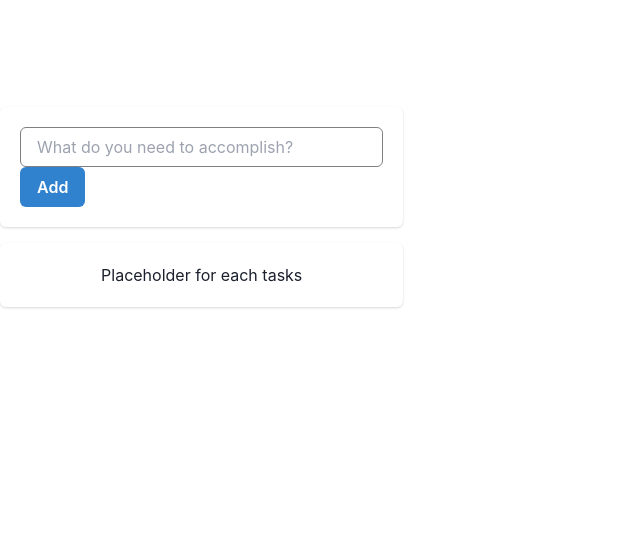
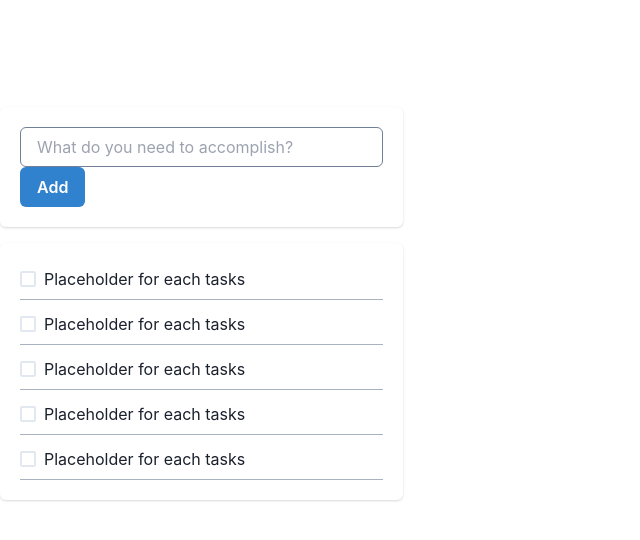
Before and after one commit to SaddamAnnais/Todo-List-Web-N-Mobile-App, a React (Vite) app: page / in a window 1280 px wide. Shown: the top 540 px of the page, without its empty margins (0-640 px from the left). Built offline with nearby package versions, Linux system fonts and the light colour scheme.

Commit message:
feat: todo item holder

```diff
--- a/src/App.tsx
+++ b/src/App.tsx
@@ -7,6 +7,7 @@ import {
   VStack,
 } from "@chakra-ui/react";
 import { IoCheckmarkDoneSharp } from "react-icons/io5";
+import { TodoItem } from "./TodoItem";
 
 function App() {
   return (
@@ -20,17 +21,21 @@ function App() {
       <Card w="100%" mt="1rem">
         <CardBody className="flex flex-row">
           <Input
-            borderColor="gray"
+            borderColor="gray.500"
             placeholder="What do you need to accomplish?"
             mr="1rem"
           />
           <Button colorScheme="blue">Add</Button>
         </CardBody>
       </Card>
-      <Card w="100%" mt="1rem">
+      <Card w="100%" mt="1rem" minH={"10vh"}>
         <CardBody className="flex flex-row">
-          <VStack bg="white" className="w-full h-full ">
-            <p>Placeholder for each tasks</p>
+          <VStack bg="white" className="w-full h-full" justifyItems="center">
+              <TodoItem isDeleted={false} />
+              <TodoItem isDeleted={false} />
+              <TodoItem isDeleted={false} />
+              <TodoItem isDeleted={false} />
+              <TodoItem isDeleted={false} />
           </VStack>
         </CardBody>
       </Card>
--- /dev/null
+++ b/src/TodoItem.tsx
@@ -0,0 +1,26 @@
+import { Checkbox, Divider, Flex } from "@chakra-ui/react";
+import { useState } from "react";
+
+interface TodoItemProps {
+  isDeleted: boolean;
+}
+
+export function TodoItem({ isDeleted }: TodoItemProps) {
+  const [isItemDeleted, setIsItemDeleted] = useState(isDeleted);
+
+  return (
+    <>
+      <Flex w="full" pt="0.25rem">
+        <Checkbox
+          onChange={(e) => setIsItemDeleted(e.target.checked)}
+          as={isItemDeleted ? "del" : undefined}
+          checked={isItemDeleted}
+          className="border-gray-400 w-full"
+        >
+          Placeholder for each tasks
+        </Checkbox>
+      </Flex>
+      <Divider borderColor="gray.500" />
+    </>
+  );
+}
```
